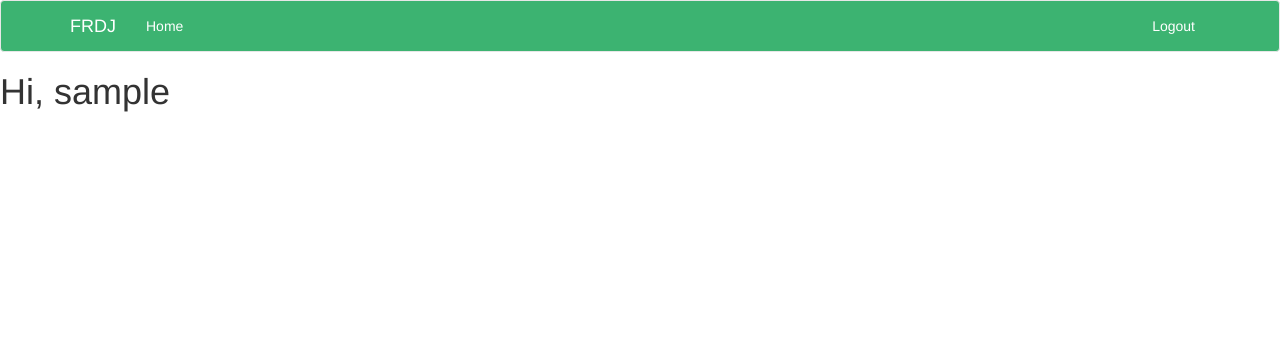
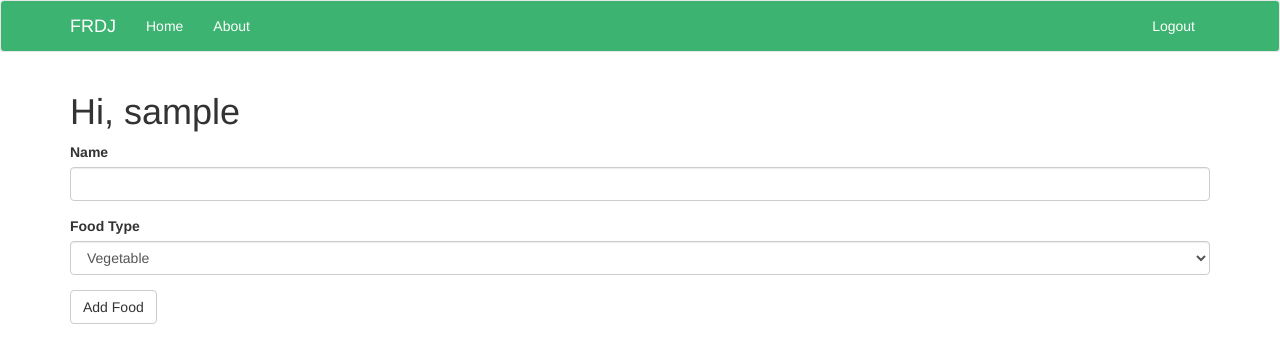
Before and after one commit to evanmce/frdj, a Flask app: page / in a window 1280 px wide. Shown: the top 363 px of the page. Run offline with Flask 2, Linux system fonts and the light colour scheme; the visitor is signed in with stand-in values (Sample User, id 1); data comes from the database, SQL or seed files in the repository; both versions use the stored data as it was after the commit; some libraries are stand-ins or nearby versions.

Commit message:
add food form

```diff
--- a/app/forms.py
+++ b/app/forms.py
@@ -1,7 +1,8 @@
 from flask_wtf import FlaskForm
-from wtforms import StringField, PasswordField, BooleanField, SubmitField
+from wtforms import StringField, PasswordField, BooleanField, SubmitField, SelectField, Form
 from wtforms.validators import DataRequired, ValidationError, Email, EqualTo, Length
-from app.models import User
+from app.models import User, Food, FoodTypes
+# from app.models import User, Food
 
 class LoginForm(FlaskForm):
     username = StringField('Username', validators=[DataRequired()])
@@ -26,3 +27,8 @@ class RegistrationForm(FlaskForm):
         user = User.query.filter_by(email=email.data).first()
         if user is not None:
             raise ValidationError('Please use a different email address')
+
+class AddFoodForm(FlaskForm):
+    name = StringField('Name', validators=[DataRequired()])
+    food_type = SelectField('Food Type', choices=FoodTypes)
+    submit = SubmitField('Add Food')
--- a/app/models.py
+++ b/app/models.py
@@ -1,6 +1,8 @@
 from app import db, login
 from datetime import datetime
+import enum
 from flask_login import UserMixin
+from sqlalchemy import Integer, Enum
 from werkzeug.security import generate_password_hash, check_password_hash
 
 class User(UserMixin, db.Model):
@@ -23,11 +25,29 @@ class User(UserMixin, db.Model):
 def load_user(id):
     return User.query.get(int(id))
 
+# class FoodTypes(enum.Enum):
+#     Vegetable = 1
+#     Fruit = 2
+#     Grain = 3
+#     Meat = 4
+#     Seafood = 5
+#     Dairy = 6
+#     Spice = 7
+
+FoodTypes = [('Vegetable', 'Vegetable'), ('Fruit', 'Fruit'), ('Grain', 'Grain'), ('Meat', 'Meat'), ('Seafood', 'Seafood'), ('Dairy', 'Dairy'), ('Spice', 'Spice')]
+
 class Food(db.Model):
+    __tablename__ = 'food'
     id = db.Column(db.Integer, primary_key=True)
     name = db.Column(db.String(64))
+    # food_type = db.Column(Enum(FoodTypes))
+    food_type = db.Column(db.String(32))
     timestamp = db.Column(db.DateTime, index=True, default=datetime.utcnow)
     user_id = db.Column(db.Integer, db.ForeignKey('user.id'))
 
     def __repr__(self):
-        return '<Food {}>'.format(self.name)
+        return '<Name: {}\nType: {}>'.format(self.name, self.food_type)
+
+    def __init__(self, name, food_type):
+        self.name = name
+        self.food_type = food_type
--- a/app/routes.py
+++ b/app/routes.py
@@ -1,15 +1,12 @@
 from app import app, db
-from app.forms import LoginForm, RegistrationForm
-from app.models import User
+from app.forms import LoginForm, RegistrationForm, AddFoodForm
+from app.models import User, Food
 from flask import render_template, redirect, url_for, flash
 from flask_login import current_user, login_user, logout_user, login_required
 
-@app.route('/')
-@app.route('/index')
-@login_required
-def index():
-    user = {'username': 'evanmce'}
-    return render_template('index.html', title='Home', user=user)
+#   ---------------------------------------------------------------------
+#   Login / Authentication
+#   ---------------------------------------------------------------------
 
 @app.route('/login', methods=['GET', 'POST'])
 def login():
@@ -43,3 +40,24 @@ def register():
         flash('Congratulations, you are now a registered user!')
         return redirect(url_for('login'))
     return render_template('register.html', title='Register', form=form)
+
+#   ---------------------------------------------------------------------
+#   Home / About
+#   ---------------------------------------------------------------------
+
+@app.route('/', methods=['GET', 'POST'])
+@app.route('/index', methods=['GET', 'POST'])
+@login_required
+def index():
+    form = AddFoodForm()
+    if form.validate_on_submit():
+        food = Food(name=form.name.data, food_type=form.food_type.data)
+        db.session.add(food)
+        db.session.commit()
+        flash('{} added to your FRDJ'.format(form.name.data))
+        return redirect(url_for('index'))
+    return render_template('index.html', title='Home', form=form)
+
+@app.route('/about')
+def about():
+    return render_template('about.html', title='About')
--- a/app/templates/base.html
+++ b/app/templates/base.html
@@ -19,6 +19,7 @@
             <div class="collapse navbar-collapse" id="bs-example-navbar-collapse-1">
                 <ul class="nav navbar-nav">
                     <li><a href="{{ url_for('index') }}" class="navlink">Home</a></li>
+                    <li><a href="{{ url_for('about') }}" class="navlink">About</a></li>
                 </ul>
                 <ul class="nav navbar-nav navbar-right">
                     {% if current_user.is_anonymous %}
@@ -42,4 +43,5 @@
 {{ super() }}
     <link rel="stylesheet" type="text/css" href="{{ url_for('.static', filename='css/navbar.css') }}">
     <link rel="stylesheet" type="text/css" href="{{ url_for('.static', filename='css/forms.css') }}">
+    <script src="https://kit.fontawesome.com/aaedcd4e21.js" crossorigin="anonymous"></script>
 {% endblock %}
--- a/app/templates/index.html
+++ b/app/templates/index.html
@@ -2,8 +2,10 @@
 {% import 'bootstrap/wtf.html' as wtf %}
 
 {% block app_content %}
-    <h1>Hi, {{ current_user.username }}</h1>
-    {% if form %}
-        {{ wtf.quick_form(form) }}
-    {% endif %}
+    <div class="container">
+        <h1>Hi, {{ current_user.username }}</h1>
+        {% if form %}
+            {{ wtf.quick_form(form) }}
+        {% endif %}
+    </div>
 {% endblock %}
```
Also changed, not shown: app/templates/about.html (added, +7 -0 lines), migrations/versions/90871c26d13a_added_food_types_and_enum.py (added, +28 -0 lines), app.db.
